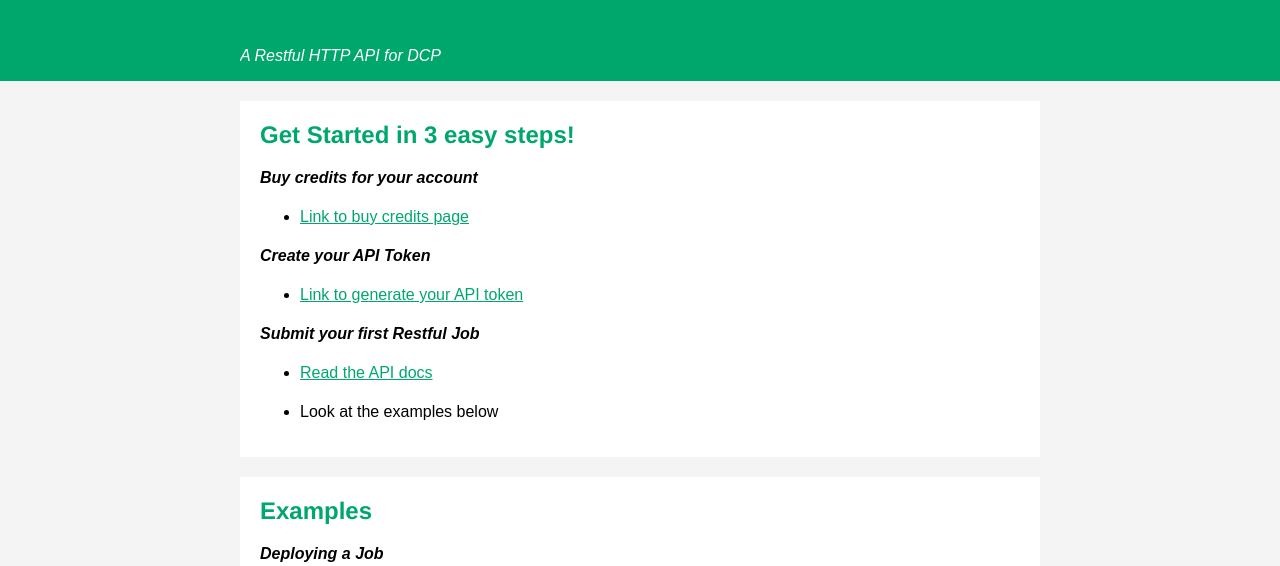
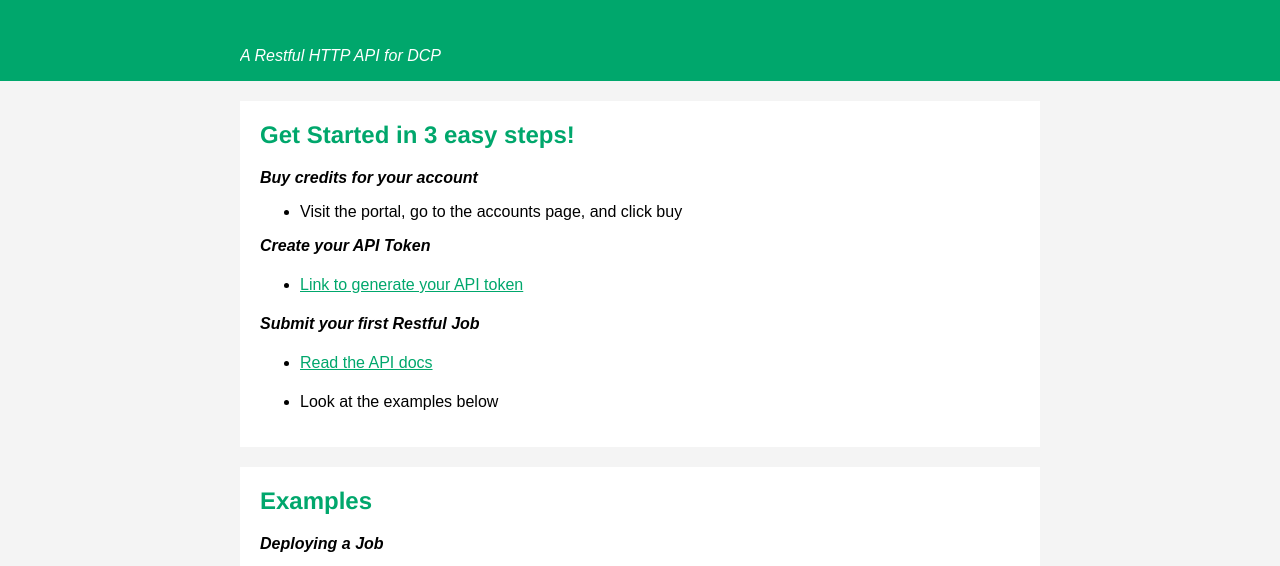
Before and after one commit to Distributive-Network/dcp-rest, a website: page public/index.html in a window 1280 px wide. Shown: the part 202-768 px from the top of the page. Drawn offline with nearby package versions, Linux system fonts and the light colour scheme; a web font is replaced by a local one.

Commit message:
docs(website): change instructions for buying credits

```diff
--- a/public/index.html
+++ b/public/index.html
@@ -113,7 +113,8 @@ h1, h2, h3{
         <h2>Get Started in 3 easy steps!</h2>
         <p><strong><em>Buy credits for your account</em></strong></p>
         <ul>
-            <li><a href="http://oauth.bestia.office.distributive.network/?uid=dcp-rest">Link to buy credits page</a></li>
+<!--            <li><a href="http://oauth.bestia.office.distributive.network/?uid=dcp-rest">Link to buy credits page</a></li>-->
+            <li>Visit the portal, go to the accounts page, and click buy</li>
         </ul>
 
         <p><strong><em>Create your API Token</em></strong></p>
```
